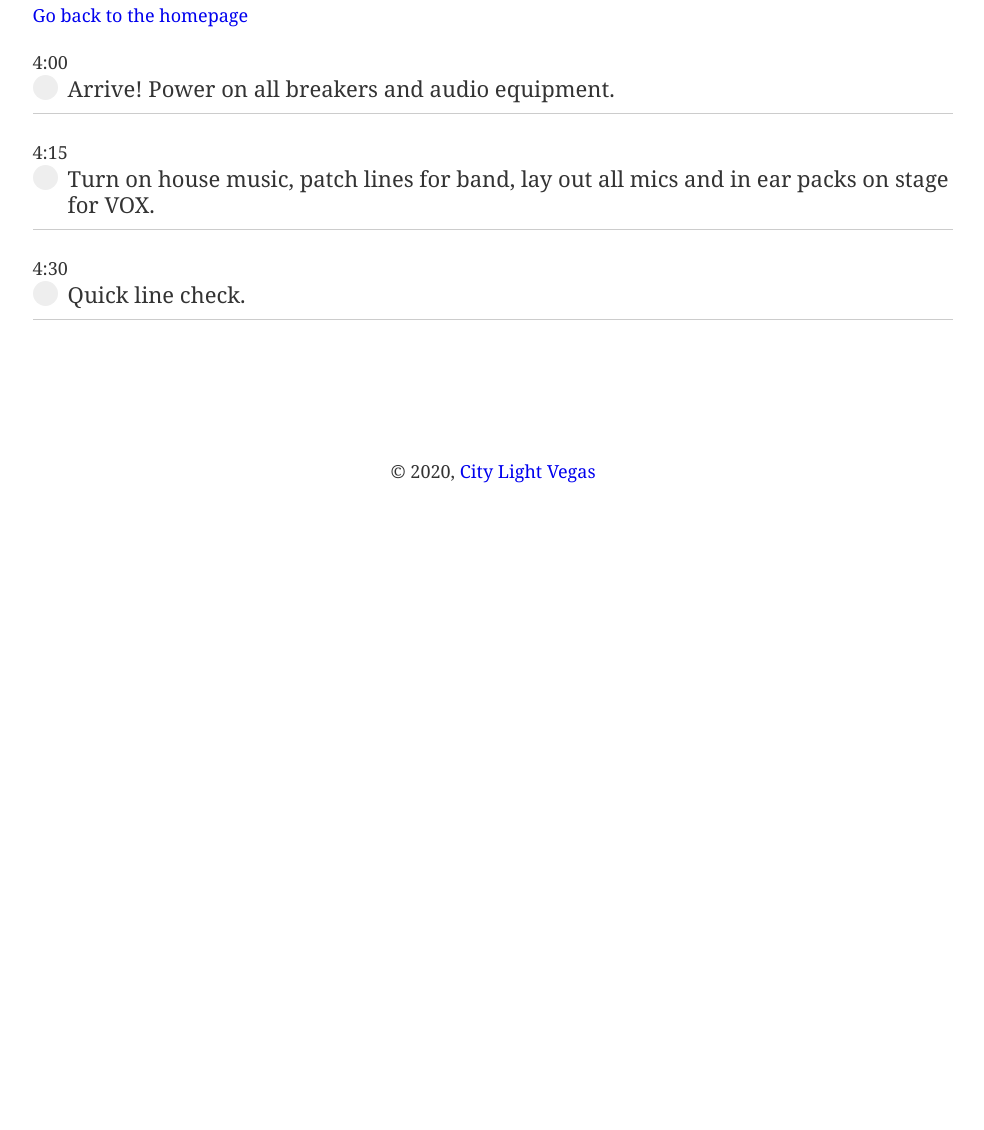
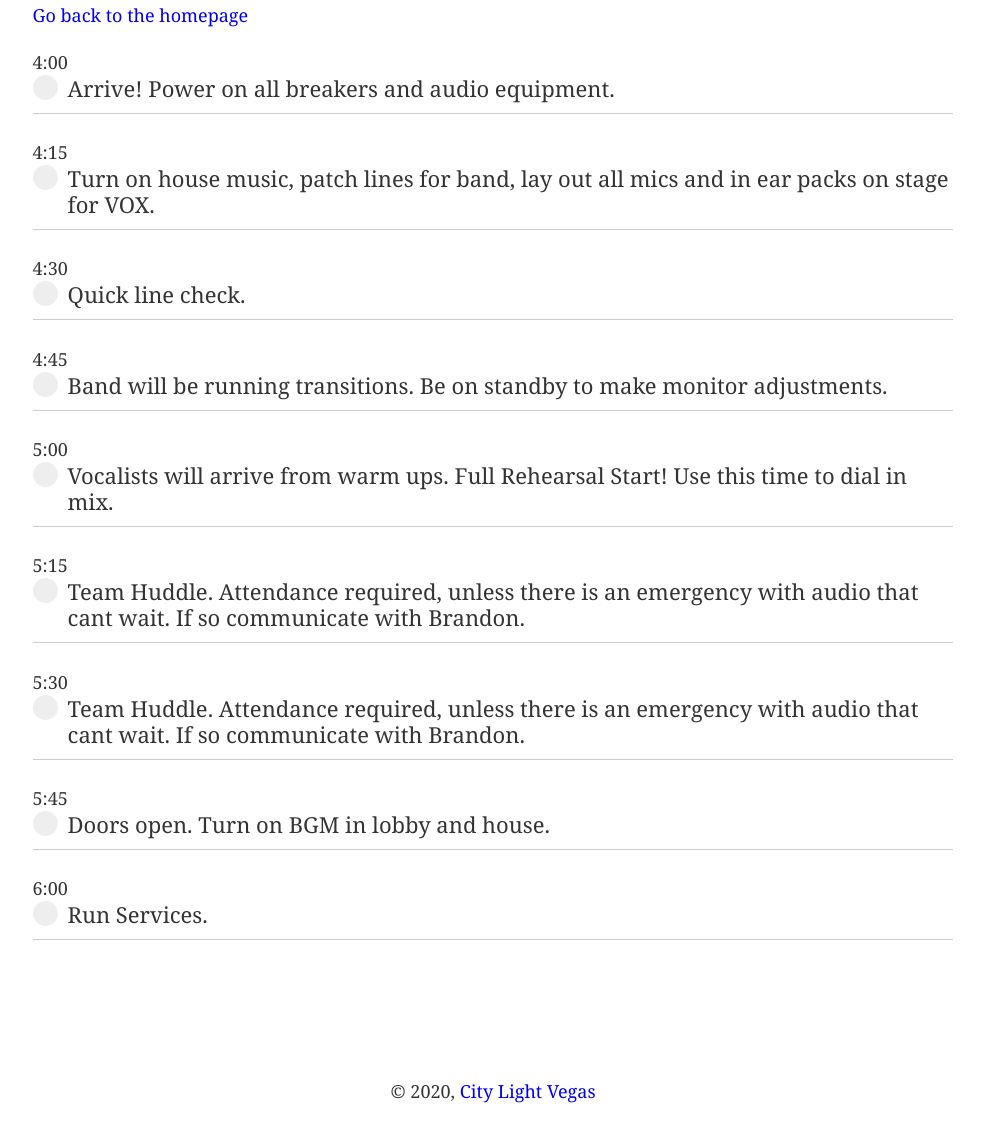
Before and after one commit to TheCarlosAlfaro/cl-prod-checklist, a Gatsby site: page /audio in a window 1280 px wide. Shown: the part 191-1321 px from the top of the page, without its empty margins (147-1131 px from the left). Before the commit the page ends 800 px from the top, so only its background shows below. Built offline with nearby package versions, Linux system fonts and the light colour scheme; Gatsby itself is replaced by a stand-in of ours.

Commit message:
Adds more dummy data for testing

```diff
--- a/src/pages/audio.js
+++ b/src/pages/audio.js
@@ -38,6 +38,64 @@ const SecondPage = () => (
         </label>
         <hr />
       </div>
+      <div className="item-container">
+        <span>4:45</span>
+        <label htmlFor="item_3" className="checklist-item">
+          Band will be running transitions. Be on standby to make monitor
+          adjustments.
+          <input type="checkbox" name="item_3" id="item_3" />
+          <span className="checkmark"></span>
+        </label>
+        <hr />
+      </div>
+      <div className="item-container">
+        <span>5:00</span>
+        <label htmlFor="item_4" className="checklist-item">
+          Vocalists will arrive from warm ups. Full Rehearsal Start! Use this
+          time to dial in mix.
+          <input type="checkbox" name="item_4" id="item_4" />
+          <span className="checkmark"></span>
+        </label>
+        <hr />
+      </div>
+      <div className="item-container">
+        <span>5:15</span>
+        <label htmlFor="item_5" className="checklist-item">
+          Team Huddle. Attendance required, unless there is an emergency with
+          audio that cant wait. If so communicate with Brandon.
+          <input type="checkbox" name="item_5" id="item_5" />
+          <span className="checkmark"></span>
+        </label>
+        <hr />
+      </div>
+      <div className="item-container">
+        <span>5:30</span>
+        <label htmlFor="item_6" className="checklist-item">
+          Team Huddle. Attendance required, unless there is an emergency with
+          audio that cant wait. If so communicate with Brandon.
+          <input type="checkbox" name="item_6" id="item_6" />
+          <span className="checkmark"></span>
+        </label>
+        <hr />
+      </div>
+      <div className="item-container">
+        <span>5:45</span>
+        <label htmlFor="item_7" className="checklist-item">
+          Doors open. Turn on BGM in lobby and house.
+          <input type="checkbox" name="item_7" id="item_7" />
+          <span className="checkmark"></span>
+        </label>
+        <hr />
+      </div>
+      <div className="item-container">
+        <span>6:00</span>
+        <label htmlFor="item_8" className="checklist-item">
+          Run Services.
+          <input type="checkbox" name="item_8" id="item_8" />
+          <span className="checkmark"></span>
+        </label>
+        <hr />
+      </div>
     </div>
   </Layout>
 )
```
